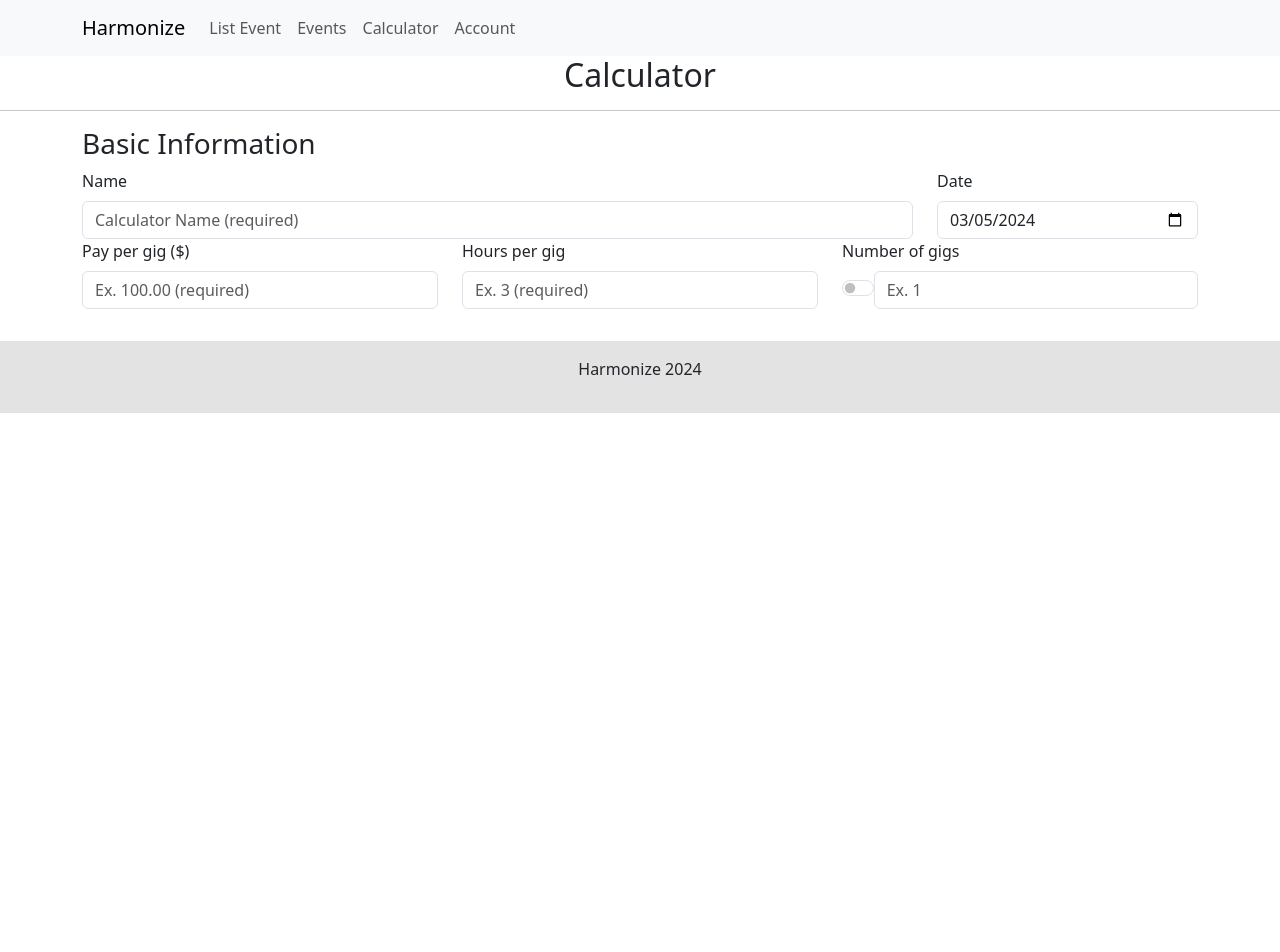
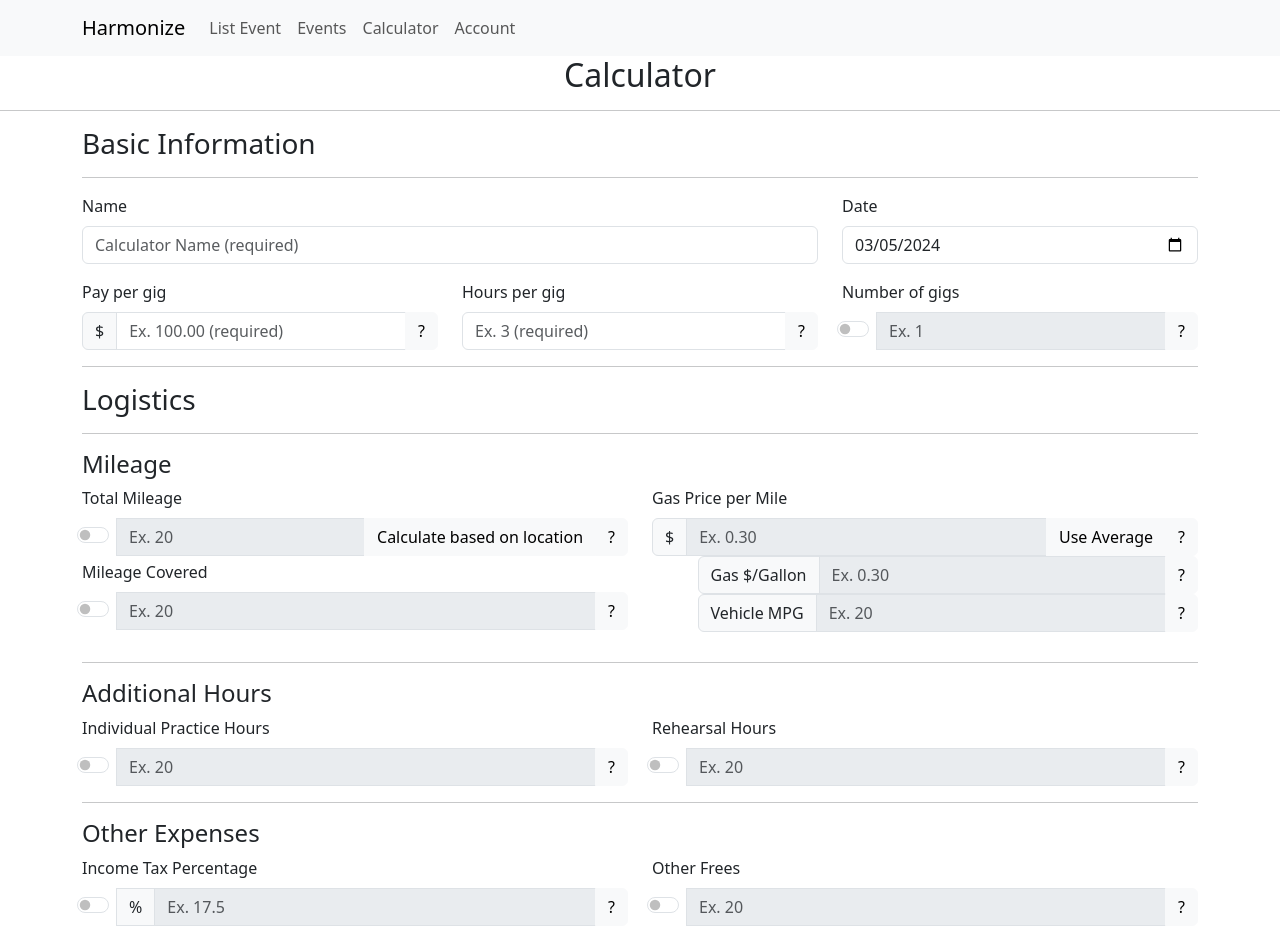
Before and after one commit to robinfire110/music-gig-app, a React (Create React App) app in the folder client/: page /calculator/1 in a window 1280 px wide. Shown: the top 952 px of the page. Before the commit the page ends 800 px from the top, so only its background shows below. Built offline with nearby package versions, Linux system fonts and the light colour scheme.

Commit message:
Calculator Page Layout
-Finished Calc Page Layout
-Added tooltip component

```diff
--- /dev/null
+++ b/client/src/components/TooltipButton.js
@@ -0,0 +1,17 @@
+import React from 'react';
+import { OverlayTrigger, Button, Popover } from 'react-bootstrap';
+
+//Popovers (tool tips)
+const createPopover = (text="") => {
+    return (
+        <Popover id="popover-trigger-hover-focus" title="Tool Tip" style={{padding: "5px"}}>{text}</Popover>
+    )
+};
+
+function TooltipButton({buttonVarient="light", text="Tool tip", activate=['hover', 'focus']}) {
+    return (
+        <OverlayTrigger trigger={activate} placement="top" overlay={createPopover(text)}><Button variant={buttonVarient}>?</Button></OverlayTrigger>
+    )
+}
+
+export default TooltipButton;
--- a/client/src/pages/Calculator.jsx
+++ b/client/src/pages/Calculator.jsx
@@ -4,8 +4,9 @@ import { Link } from "react-router-dom";
 import Header from "../components/Header";
 import Footer from "../components/Footer";
 import Datepicker from "../components/Datepicker";
-import { Container, Form, Col, Row } from "react-bootstrap";
+import { Container, Form, Col, Row, InputGroup, Button, OverlayTrigger, Popover } from "react-bootstrap";
 import moment from "moment";
+import TooltipButton from "../components/TooltipButton";
 
 const Calculator = () => {
     //States
@@ -15,46 +16,172 @@ const Calculator = () => {
     const [individualPracticeEnabled, setIndividualPracticeEnabled] = useState(false);
     const [rehearsalHoursEnabled, setRehearsalHoursEnabled] = useState(false);
     const [taxEnabled, setTaxEnabled] = useState(false);
-    const [otherEnabled, setOtherEnabled] = useState(false);
+    const [otherFeesEnabled, setOtherFeesEnabled] = useState(false);
+    const [hourlyWage, setHourlyWage] = useState(0.0);
 
     return (
         <div>
             <Header />
             <h2>Calculator</h2>
             <hr />
-            <Container style={{textAlign: "left"}}>
+            <Container className="" style={{textAlign: "left"}}>
             <h3>Basic Information</h3>
+            <hr />
+            <Form>
                 <Form.Group>
-                    <Row>
-                        <Col>
+                        <Row className="mb-3" xs={1} lg={2}>
+                            <Col lg="8">
                                 <Form.Label>Name</Form.Label>
                                 <Form.Control placeholder="Calculator Name (required)"></Form.Control>
                             </Col>
-                        <Col lg="3">
+                            <Col lg="4">
                                 <Form.Label>Date</Form.Label>
                                 <Form.Control type="date" defaultValue={moment().format("YYYY-MM-DD")}></Form.Control>
                             </Col>
                         </Row>
-                    <Row>
+                        <Row className="mb-3" xs={1} lg={3}>
                             <Col>
-                            <Form.Label>Pay per gig ($)</Form.Label>
+                                <Form.Label>Pay per gig</Form.Label>
+                                <InputGroup>
+                                    <InputGroup.Text id="basic-addon1">$</InputGroup.Text>
                                     <Form.Control placeholder="Ex. 100.00 (required)"></Form.Control>
+                                    <TooltipButton text=""/>
+                                </InputGroup>
                             </Col>
                             <Col>
                                 <Form.Label>Hours per gig</Form.Label>
+                                <InputGroup>
                                     <Form.Control placeholder="Ex. 3 (required)"></Form.Control>
+                                    <TooltipButton text=""/>
+                                </InputGroup>
                             </Col>
                             <Col>
-                            <Row>
                                 <Form.Label>Number of gigs</Form.Label>
-                            <Col lg="1" xs="3"><Form.Check type="switch" style={{marginTop: "5px"}} onClick={console.log("yes")}></Form.Check></Col>
-                            <Col><Form.Control placeholder="Ex. 1"></Form.Control></Col>
+                                <InputGroup>
+                                    <Form.Check type="switch" style={{marginTop: "5px", paddingLeft: "35px"}} onChange={() => {setGigNumEnabled(!gigNumEnabled)}} defaultValue={!gigNumEnabled}></Form.Check>
+                                    <Form.Control placeholder="Ex. 1" disabled={!gigNumEnabled}></Form.Control>
+                                    <TooltipButton text=""/>
+                                </InputGroup>
+                            </Col>
+                        </Row>
+                </Form.Group>
+                <hr />
+                <h3>Logistics</h3>
+                <hr />
+                <h4>Mileage</h4>
+                <Form.Group>
+                    <Row className="mb-3" xs={1} lg={2}>
+                        <Col>
+                            <Row className="mb-1">
+                                <Form.Label>Total Mileage</Form.Label>
+                                <InputGroup>
+                                    <Form.Check type="switch" style={{marginTop: "5px", paddingLeft: "35px"}} onChange={() => {setTotalMileageEnabled(!totalMileageEnabled)}} defaultValue={!totalMileageEnabled}></Form.Check>
+                                    <Form.Control placeholder="Ex. 20" disabled={!totalMileageEnabled}></Form.Control>
+                                    <Button variant='light'>Calculate based on location</Button>
+                                    <TooltipButton text=""/>
+                                    {/* USE BOOTSTRAP MODAL OR OFF CANVAS FOR CALCULATION MENU*/}
+                                </InputGroup>
+                            </Row>
+                            <Row className="mb-3">
+                                <Form.Label>Mileage Covered</Form.Label>
+                                <InputGroup>
+                                    <Form.Check type="switch" style={{marginTop: "5px", paddingLeft: "35px"}} onChange={() => {setMileageCoveredEnabled(!mileageCoveredEnabled)}} defaultValue={!mileageCoveredEnabled}></Form.Check>
+                                    <Form.Control placeholder="Ex. 20" disabled={!mileageCoveredEnabled}></Form.Control>
+                                    <TooltipButton text=""/>
+                                </InputGroup>
                             </Row>
                         </Col>
+                        <Col>
+                            <Form.Label>Gas Price per Mile</Form.Label>
+                            <InputGroup>
+                                <InputGroup.Text>$</InputGroup.Text>
+                                <Form.Control placeholder="Ex. 0.30" disabled={!totalMileageEnabled}></Form.Control>
+                                <Button variant='light'>Use Average</Button>
+                                <TooltipButton text=""/>
+                            </InputGroup>
+                            <Col md={{offset: 1}}>
+                                <Row >
+                                    <InputGroup>
+                                        <InputGroup.Text>Gas $/Gallon</InputGroup.Text>
+                                        <Form.Control placeholder="Ex. 0.30" disabled={!totalMileageEnabled}></Form.Control>
+                                        <TooltipButton text=""/>
+                                    </InputGroup>
                                 </Row>
+                                <Row >
+                                    <InputGroup>
+                                        <InputGroup.Text>Vehicle MPG</InputGroup.Text>
+                                        <Form.Control placeholder="Ex. 20" disabled={!totalMileageEnabled}></Form.Control>
+                                        <TooltipButton text=""/>
+                                    </InputGroup>
+                                </Row>
+                            </Col>
 
+                        </Col>
+                    </Row>
                 </Form.Group>
+                <hr />
+                <h4>Additional Hours</h4>
+                <Form.Group>
+                    <Row className="mb-3" xs={1} lg={2}>
+                        <Col>
+                            <Form.Label>Individual Practice Hours</Form.Label>
+                            <InputGroup>
+                            <Form.Check type="switch" style={{marginTop: "5px", paddingLeft: "35px"}} onChange={() => {setIndividualPracticeEnabled(!individualPracticeEnabled)}} defaultValue={!individualPracticeEnabled}></Form.Check>
+                            <Form.Control placeholder="Ex. 20" disabled={!individualPracticeEnabled}></Form.Control>
+                            <TooltipButton text="The total hours spent practicing for event (individually, not including group rehearsal)."/>
+                            </InputGroup>
+                        </Col>
+                        <Col>
+                            <Form.Label>Rehearsal Hours</Form.Label>
+                            <InputGroup>
+                            <Form.Check type="switch" style={{marginTop: "5px", paddingLeft: "35px"}} onChange={() => {setRehearsalHoursEnabled(!rehearsalHoursEnabled)}} defaultValue={!rehearsalHoursEnabled}></Form.Check>
+                            <Form.Control placeholder="Ex. 20" disabled={!rehearsalHoursEnabled}></Form.Control>
+                            <TooltipButton text="The total hours spent in rehearsal for event (not including individual practice)."/>
+                            </InputGroup>
+                        </Col>
+                    </Row>
+                </Form.Group>
+                <hr />
+                <h4>Other Expenses</h4>
+                <Form.Group>
+                    <Row className="mb-3" xs={1} lg={2}>
+                        <Col>
+                            <Form.Label>Income Tax Percentage</Form.Label>
+                            <InputGroup>
+                                <Form.Check type="switch" style={{marginTop: "5px", paddingLeft: "35px"}} onChange={() => {setTaxEnabled(!taxEnabled)}} defaultValue={!taxEnabled}></Form.Check>
+                                <InputGroup.Text>%</InputGroup.Text>
+                                <Form.Control placeholder="Ex. 17.5" disabled={!taxEnabled}></Form.Control>
+                            <TooltipButton text=""/>
+                            </InputGroup>
+                        </Col>
+                        <Col>
+                            <Form.Label>Other Frees</Form.Label>
+                            <InputGroup>
+                            <Form.Check type="switch" style={{marginTop: "5px", paddingLeft: "35px"}} onChange={() => {setOtherFeesEnabled(!otherFeesEnabled)}} defaultValue={!otherFeesEnabled}></Form.Check>
+                            <Form.Control placeholder="Ex. 20" disabled={!otherFeesEnabled}></Form.Control>
+                            <TooltipButton text=""/>
+                            </InputGroup>
+                        </Col>
+                    </Row>
+                </Form.Group>
+            </Form>
+            <br />
+            <hr />
+            <Row>
+                <Col>
+                    <h4>Total Hourly Wage: {Intl.NumberFormat('en-US', {style: 'currency', currency: "USD"}).format(hourlyWage)}</h4>
+                </Col>
+                <Col>
+                    <Container style={{textAlign: "right"}}>
+                        <Row xs={2} lg={2}>
+                            <Col lg="10"><Button variant="success" style={{paddingLeft: "15px", paddingRight: "15px"}}>Save</Button> {/* CHECK FOR ACCOUNT WHEN LOGIN WORKING */}</Col>
+                            <Col lg="1"><Button variant="secondary" style={{paddingLeft: "15px", paddingRight: "15px"}}>Export</Button></Col>
+                        </Row>
                     </Container>
+                </Col>
+            </Row>
+            </Container>
+            <br />
             <Footer />
         </div>
     )
```
Lines whose indentation alone changed are shown as unchanged.
